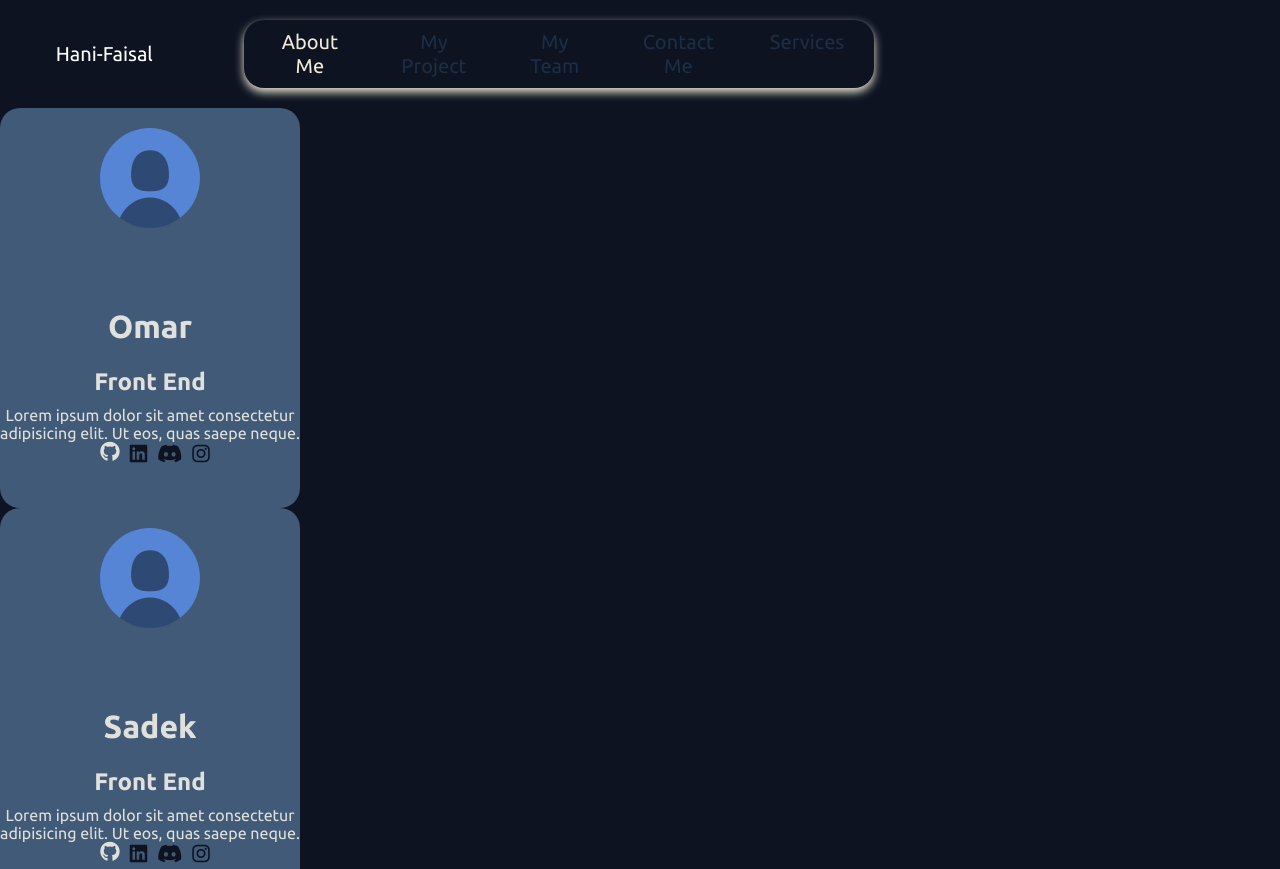
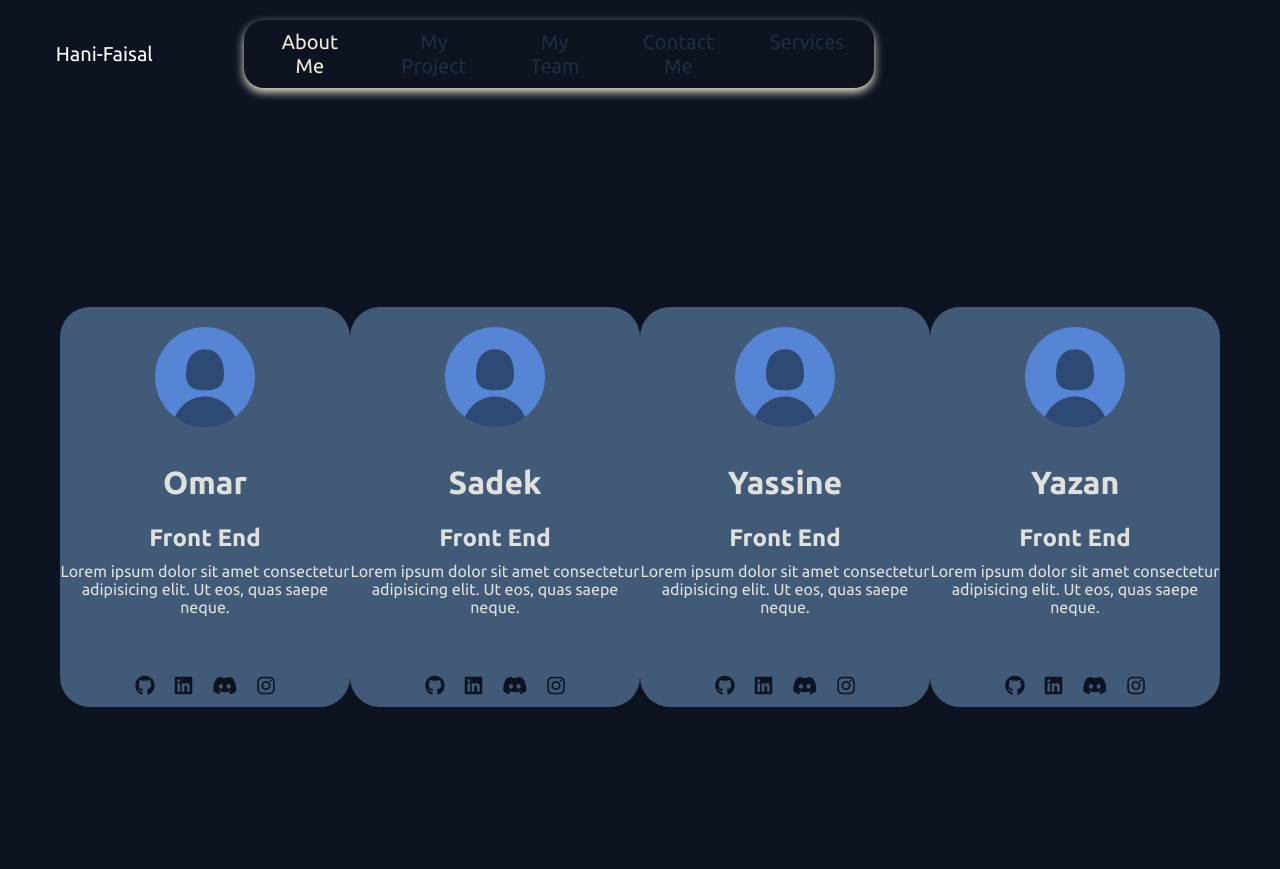
Before and after one commit to hhi2/portfolio, a plain HTML site: page nav_transition/My_Team/frontend-sec/index.html in a window 1280 px wide. Shown: the top 869 px of the page. After the commit the page ends 800 px from the top, so only its background shows below. Drawn offline with Linux system fonts and the light colour scheme.

Commit message:
fix a card and i 90% end of front end  section

```diff
--- a/nav_transition/My_Team/frontend-sec/index.html
+++ b/nav_transition/My_Team/frontend-sec/index.html
@@ -35,7 +35,7 @@
                 <h2></h2>
                 <p>Lorem ipsum dolor sit amet consectetur adipisicing elit. Ut eos, quas saepe neque.</p>
                 <div class="social-icon">
-                    <a href="\https://github.com/OEAMO0" target="_blank"></a><i class="fa-brands fa-github"></i></a>
+                    <a href="\https://github.com/OEAMO0" target="_blank"><i class="fa-brands fa-github"></i></a>
                     <a href="https://www.linkedin.com/in/omar-malla-a528882b5/" target="_blank"><i class="fa-brands fa-linkedin"></i></a>
                     <a href="https://discord.com/users/1080073299092054016" target="_blank"><i class="fa-brands fa-discord"></i></a>
                     <a href="#" target="_blank"><i class="fa-brands fa-instagram"></i></a>
@@ -45,7 +45,7 @@
 
         <div class="card">
             <div class="card-img">
-                <img src="../../../img/card.jpeg" alt="Omar-image">
+                <img src="../../../img/card.jpeg" alt="Sadek-image">
             </div>
             <div class="card-title">
                 <h1>Sadek</h1>
@@ -53,17 +53,17 @@
                 <h2></h2>
                 <p>Lorem ipsum dolor sit amet consectetur adipisicing elit. Ut eos, quas saepe neque.</p>
                 <div class="social-icon">
-                    <a href="#" target="_blank"></a><i class="fa-brands fa-github"></i></a>
+                    <a href="#" target="_blank"><i class="fa-brands fa-github"></i></a>
                     <a href="#" target="_blank"><i class="fa-brands fa-linkedin"></i></a>
                     <a href="https://discord.com/users/1256391056946233347" target="_blank"><i class="fa-brands fa-discord"></i></a>
-                    <a href="#" target="_blank"><i class="fa-brands fa-instagram"></i></a>
+                    <a href="https://www.instagram.com/w2t1a/" target="_blank"><i class="fa-brands fa-instagram"></i></a>
                 </div>
             </div>
         </div>
 
         <div class="card">
             <div class="card-img">
-                <img src="../../../img/card.jpeg" alt="Omar-image">
+                <img src="../../../img/card.jpeg" alt="Yassine-image">
             </div>
             <div class="card-title">
                 <h1>Yassine</h1>
@@ -71,7 +71,7 @@
                 <h2></h2>
                 <p>Lorem ipsum dolor sit amet consectetur adipisicing elit. Ut eos, quas saepe neque.</p>
                 <div class="social-icon">
-                    <a href="#" target="_blank"></a><i class="fa-brands fa-github"></i></a>
+                    <a href="#" target="_blank"><i class="fa-brands fa-github"></i></a>
                     <a href="#" target="_blank"><i class="fa-brands fa-linkedin"></i></a>
                     <a href="https://discord.com/users/1256626654332326024" target="_blank"><i class="fa-brands fa-discord"></i></a>
                     <a href="#" target="_blank"><i class="fa-brands fa-instagram"></i></a>
@@ -81,7 +81,7 @@
 
         <div class="card">
             <div class="card-img">
-                <img src="../../../img/card.jpeg" alt="Omar-image">
+                <img src="../../../img/card.jpeg" alt="Yazan-image">
             </div>
             <div class="card-title">
                 <h1>Yazan</h1>
@@ -89,7 +89,7 @@
                 <h2></h2>
                 <p>Lorem ipsum dolor sit amet consectetur adipisicing elit. Ut eos, quas saepe neque.</p>
                 <div class="social-icon">
-                    <a href="https://github.com/Yazan29302490" target="_blank"></a><i class="fa-brands fa-github"></i></a>
+                    <a href="https://github.com/Yazan29302490" target="_blank"><i class="fa-brands fa-github"></i></a>
                     <a href="https://www.linkedin.com/in/yazan-alshammari-059873343?utm_source=share&utm_campaign=share_via&utm_content=profile&utm_medium=ios_app" target="_blank"><i class="fa-brands fa-linkedin"></i></a>
                     <a href="https://discord.com/users/890336904602587196" target="_blank"><i class="fa-brands fa-discord"></i></a>
                     <a href="https://www.instagram.com/yazan0125?igsh=ZHFmYmN2d3U3OTZ2&utm_source=qr" target="_blank"><i class="fa-brands fa-instagram"></i></a>
--- a/nav_transition/My_Team/frontend-sec/style.css
+++ b/nav_transition/My_Team/frontend-sec/style.css
@@ -77,13 +77,21 @@ header .navbar ul li a.active {
   color: #f0ebd8;
 }
 
+main {
+  display: flex;
+  margin-top: 199px;
+  margin-left: 60px;
+  margin-right: 60px;
+  align-items: center;
+  justify-content: space-between;
+}
+
 main .card{
   width: 300px;
   height: 400px;
   background-color: #415A77;
-  border-radius: 20px;
+  border-radius: 30px;
   text-align: center;
-  display: grid;
 }
 
 main .card .card-img img{
@@ -108,10 +116,15 @@ main .card .social-icon {
   font-size: 20px;
   display: flex;
   justify-content: center;
-  gap: 10px;
+  line-height: 7;
+  gap: 20px;
 }
 
 main .card .social-icon a{
   color: #0d1321;
+}
 
+main .card .social-icon a:hover{
+  color: #E0E1DD;
+  transition: all 0.6s ease;
 }
```
